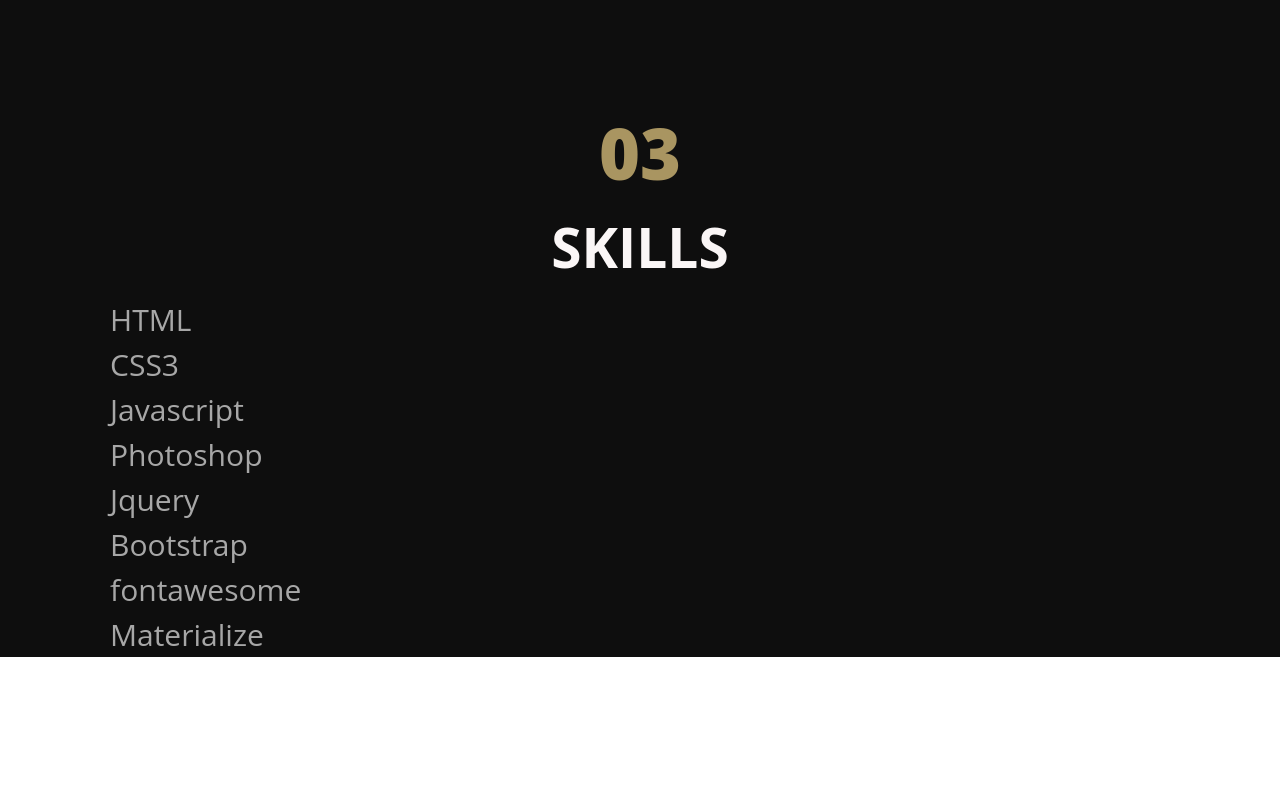
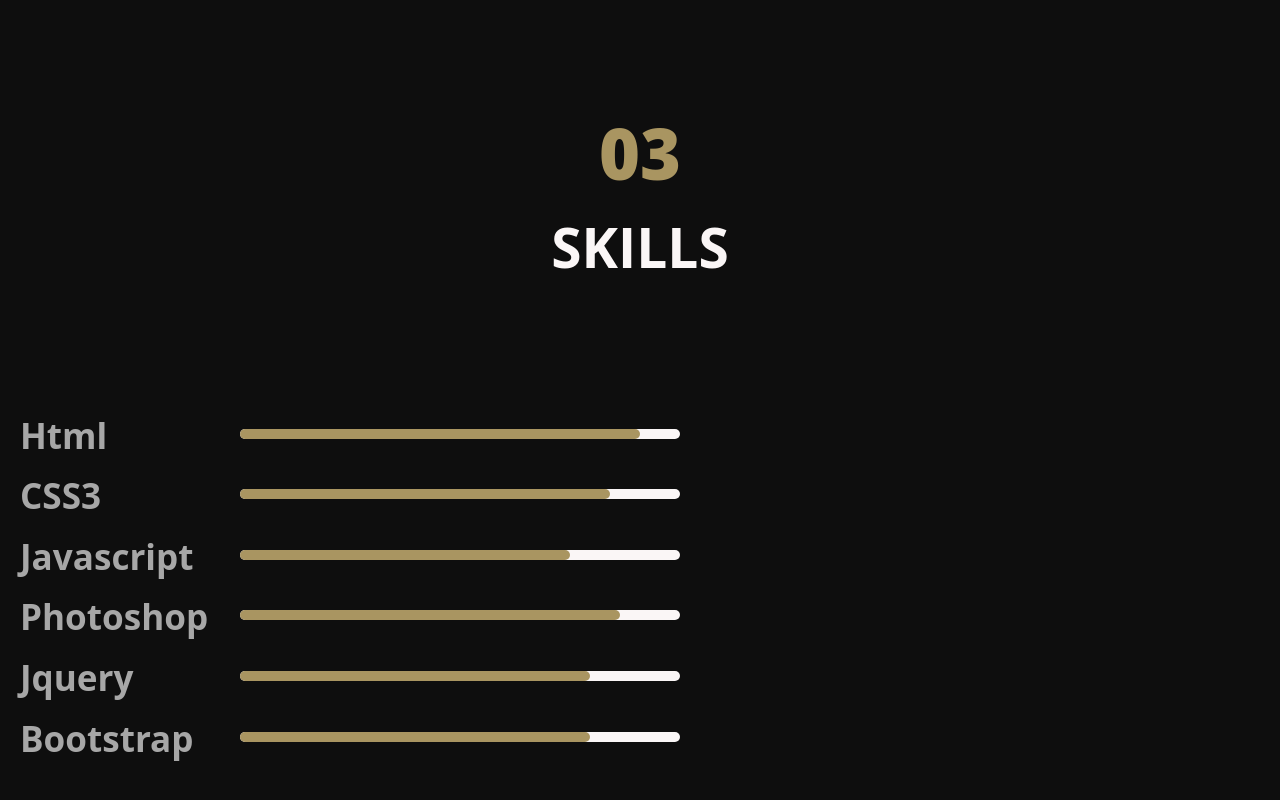
Before and after one commit to lov1s/portfolio, a website: page app/index.html in a window 1280 px wide. Shown: the part 3788-4588 px from the top of the page. Before the commit the page ends 4461 px from the top, so only its background shows below. Drawn offline with Linux system fonts and the light colour scheme.

Commit message:
finish skills

```diff
--- a/app/index.html
+++ b/app/index.html
@@ -49,7 +49,11 @@
 						<span class="about__num num">01</span>
 						<h2 class="about__title">About me</h2>
 						<p class="about__description">
-								Lorem Ipsum is simply dummy text of the printing and typesetting industry. Lorem Ipsum has been the industry's standard dummy text ever since the 1500s, when an unknown printer took a galley of type and scrambled it to make a type specimen book. It has survived not only five centuries, but also the leap into electronic typesetting, remaining essentially unchanged. It was popularised in the 1960s with the release of Letraset sheets containing .
+							Lorem Ipsum is simply dummy text of the printing and typesetting industry. Lorem Ipsum has been the
+							industry's standard dummy text ever since the 1500s, when an unknown printer took a galley of type and
+							scrambled it to make a type specimen book. It has survived not only five centuries, but also the leap into
+							electronic typesetting, remaining essentially unchanged. It was popularised in the 1960s with the release
+							of Letraset sheets containing .
 						</p>
 						<a href="#" class="about__btn btn">
 							<span>Download</span>
@@ -66,19 +70,23 @@
 						<div class="expertise__column">
 							<div class="expertise__item">
 								<h3 class="expertise__subtitle"><span class="expertise__subnum num">01</span> ADVANCED CSS</h3>
-							<p class="expertise__text">Lorem Ipsum is simply dummy text of the printing and typesetting industry. Lorem Ipsum has been the industry's standard dummy text </p>
+								<p class="expertise__text">Lorem Ipsum is simply dummy text of the printing and typesetting industry.
+									Lorem Ipsum has been the industry's standard dummy text </p>
 							</div>
 							<div class="expertise__item">
 								<h3 class="expertise__subtitle"><span class="expertise__subnum num">02</span> FRONT-END DESIGN</h3>
-							<p class="expertise__text">Lorem Ipsum is simply dummy text of the printing and typesetting industry. Lorem Ipsum has been the industry's standard dummy text </p>
+								<p class="expertise__text">Lorem Ipsum is simply dummy text of the printing and typesetting industry.
+									Lorem Ipsum has been the industry's standard dummy text </p>
 							</div>
 							<div class="expertise__item">
 								<h3 class="expertise__subtitle"><span class="expertise__subnum num">03</span> ADVANCED JS</h3>
-							<p class="expertise__text">Lorem Ipsum is simply dummy text of the printing and typesetting industry. Lorem Ipsum has been the industry's standard dummy text </p>
+								<p class="expertise__text">Lorem Ipsum is simply dummy text of the printing and typesetting industry.
+									Lorem Ipsum has been the industry's standard dummy text </p>
 							</div>
 							<div class="expertise__item">
 								<h3 class="expertise__subtitle"><span class="expertise__subnum num">04</span> OBJECT-ORIENTED</h3>
-							<p class="expertise__text">Lorem Ipsum is simply dummy text of the printing and typesetting industry. Lorem Ipsum has been the industry's standard dummy text </p>
+								<p class="expertise__text">Lorem Ipsum is simply dummy text of the printing and typesetting industry.
+									Lorem Ipsum has been the industry's standard dummy text </p>
 							</div>
 						</div>
 					</div>
@@ -88,24 +96,45 @@
 						<span class="expertise__num num">03</span>
 						<h2 class="skiils__title title">skills</h2>
 						<ul class="skills__list">
-								<li>
-									<span>HTML</span>
-									<div id="loadingProgressG">
-										<div id="loadingProgressG_1" class="loadingProgressG"></div>
-									</div>
+							<li class="skills__item html">
+								<h3>Html</h3>
 							</li>
-								<li><span>CSS3</span></li>
-								<li><span>Javascript</span></li>
-								<li><span>Photoshop</span></li>
-								<li><span>Jquery</span></li>
-								<li><span>Bootstrap</span></li>
-								<li><span>fontawesome</span></li>
-								<li><span>Materialize</span></li>
+							<li class="skills__item css">
+								<h3>CSS3</h3>
+							</li>
+							<li class="skills__item js">
+								<h3>Javascript</h3>
+							</li>
+							<li class="skills__item ps">
+								<h3>Photoshop</h3>
+							</li>
+							<li class="skills__item jq">
+								<h3>Jquery</h3>
+							</li>
+							<li class="skills__item bt">
+								<h3>Bootstrap</h3>
+							</li>
 						</ul>
-
-
 					</div>
 				</section>
+				<section class="portfolio">
+					<div class="portfolio__wrapp">
+						<span class="portfolio__num num">04</span>
+						<h2 class="portfolio__title title">portfolio</h2>
+						<ul class="portfolio__list">
+							<li class="portfolio__item">
+								<a href="#" class="portfolio__work">
+									<img src="img/_src/work.png" alt="">
+								</a>
+							</li>
+							<li class="portfolio__item"></li>
+							<li class="portfolio__item"></li>
+							<li class="portfolio__item"></li>
+						</ul>
+					</div>
+
+				</section>
+
 			</div>
 		</div>
 	</main>
--- a/app/scss/main.scss
+++ b/app/scss/main.scss
@@ -258,7 +258,7 @@
 .expertise__item{
 	max-width: 700px;
 	margin: 130px 0 0 0;
-	padding: 0 0 0 50px;
+	padding: 0 50px 0 0;
 }
 .expertise__subnum{
 	font-size: 36px;
@@ -271,14 +271,106 @@
 .expertise__text{
 	margin: 0 0 0 50px;
 }
+
+//SKILLS
+
 .skills__wrapp{
 	margin: 165px 0 0 0;
 }
 .skills__list{
 	display: flex;
 	flex-flow: row wrap;
+	margin: 120px 0 0 0;
+	padding: 0 0 120px 0;
 }
-.skills__list li{
+.skills__item{
+	position: relative;
+	display: flex;
 	width: 670px;
-	padding: 0 0 0 50px;
+	margin: 0 40px 0 0;
 }
+.skills__item::before{
+	content: "";
+	position: absolute;
+	top: 20px;
+	left: 220px;
+	width: 440px;
+	height: 10px;
+	background-color: $title;
+	border-radius: 21px;
+}
+.skills__item::after{
+	content: "";
+	position: absolute;
+	top: 20px;
+	left: 220px;
+	width: 440px;
+	height: 10px;
+	background-color: $accent;
+	border-radius: 21px;
+	animation-duration: .7s;
+	animation-timing-function: ease;
+	animation-fill-mode: forwards;
+}
+.skills__item.html::after{
+	animation-name:  html;
+}
+@keyframes html {
+	to {
+		width: 400px;
+	}
+}
+.skills__item.css::after{
+	animation-name:  css;
+}
+@keyframes css {
+	to {
+		width: 370px;
+	}
+}
+.skills__item.js::after{
+	animation-name:  js;
+}
+@keyframes js {
+	to {
+		width: 330px;
+	}
+}
+.skills__item.ps::after{
+	animation-name:  ps;
+}
+@keyframes ps {
+	to {
+		width: 380px;
+	}
+}
+.skills__item.jq::after{
+	animation-name:  jq;
+}
+@keyframes jq {
+	to {
+		width: 350px;
+	}
+}
+.skills__item.bt::after{
+	animation-name:  bt;
+}
+@keyframes bt {
+	to {
+		width: 350px;
+	}
+}
+
+//PORTFOLIO
+
+.portfolio__wrapp{
+	margin: 170px 0 0 0;
+}
+.portfolio__num{
+	display: block;
+	text-align: center;
+}
+.portfolio__work{
+	display: block;
+	padding: 0 0 90% 0;
+}
```
Also changed, not shown: app/css/styles.min.css, app/img/@1x/rear-view-of-computer-programmers-using-laptop-at-office-desk-755651077-9e6b0419a3544c90a74f36819ccaa2b8.webp (added), app/img/@1x/work.png (added), app/img/@2x/rear-view-of-computer-programmers-using-laptop-at-office-desk-755651077-9e6b0419a3544c90a74f36819ccaa2b8.webp (added), app/img/_src/rear-view-of-computer-programmers-using-laptop-at-office-desk-755651077-9e6b0419a3544c90a74f36819ccaa2b8.webp (added), 2 other files. Lines whose indentation alone changed are shown as unchanged.
